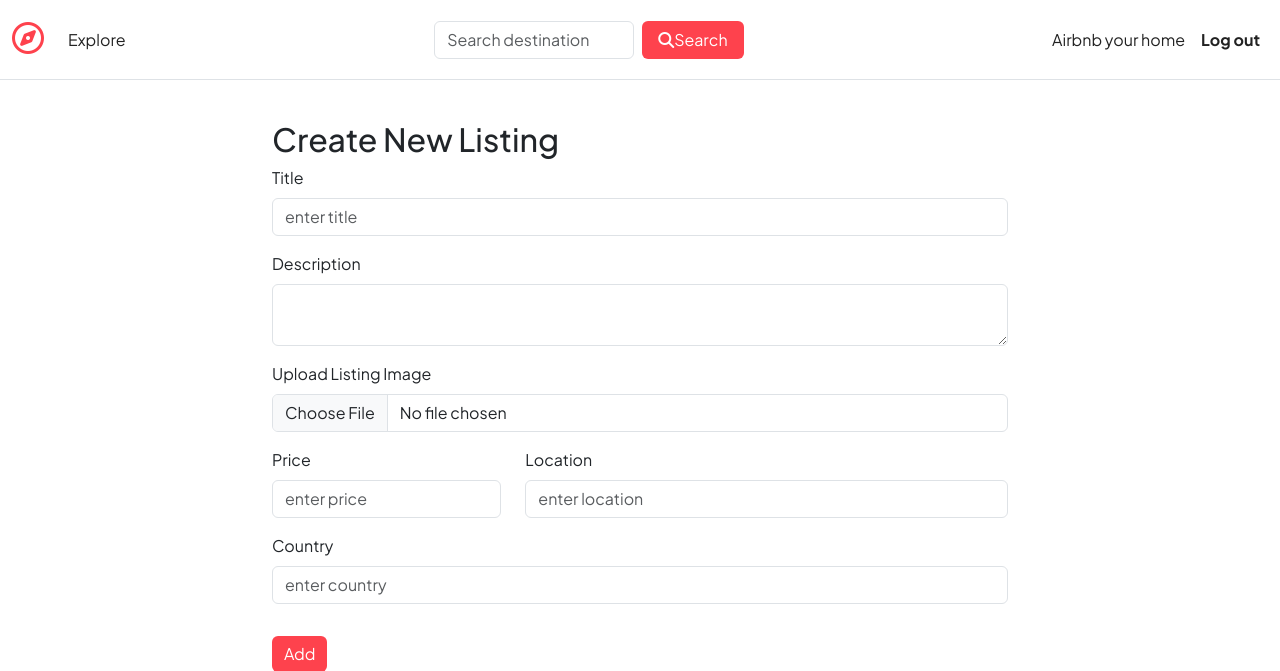
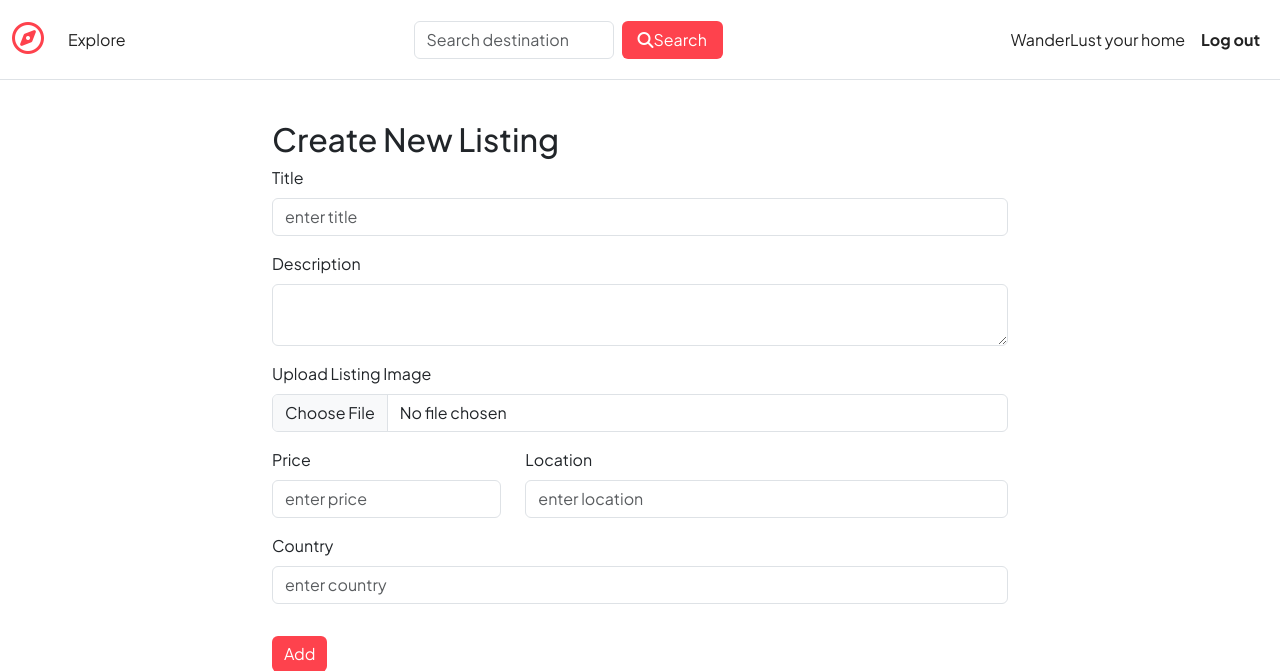
Before and after one commit to Priyanshu9595/Wanderlust, a Node server app: page /listings/new in a window 1280 px wide. Shown: the top 671 px of the page. Run offline with Node 20, Linux system fonts and the light colour scheme; the visitor is signed in with stand-in values (Sample User, id 1); some libraries are stand-ins or nearby versions.

Commit message:
your message

```diff
--- a/views/includes/navbar.ejs
+++ b/views/includes/navbar.ejs
@@ -133,7 +133,7 @@
 
 
                 <div class="navbar-nav ms-auto " >
-                    <a class="nav-link" href="/listings/new">Airbnb your home</a>
+                    <a class="nav-link" href="/listings/new">WanderLust your home</a>
 
                     <%if(!currUser){ %>
                     <a class="nav-link " href="/signup"><b>Sign up</b></a>
```
